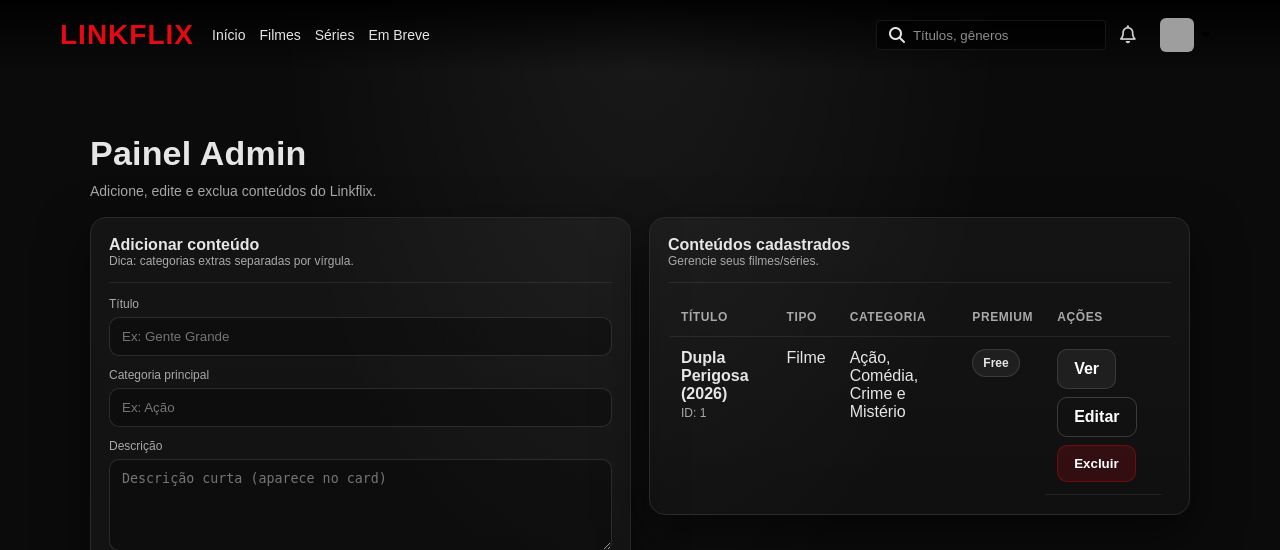
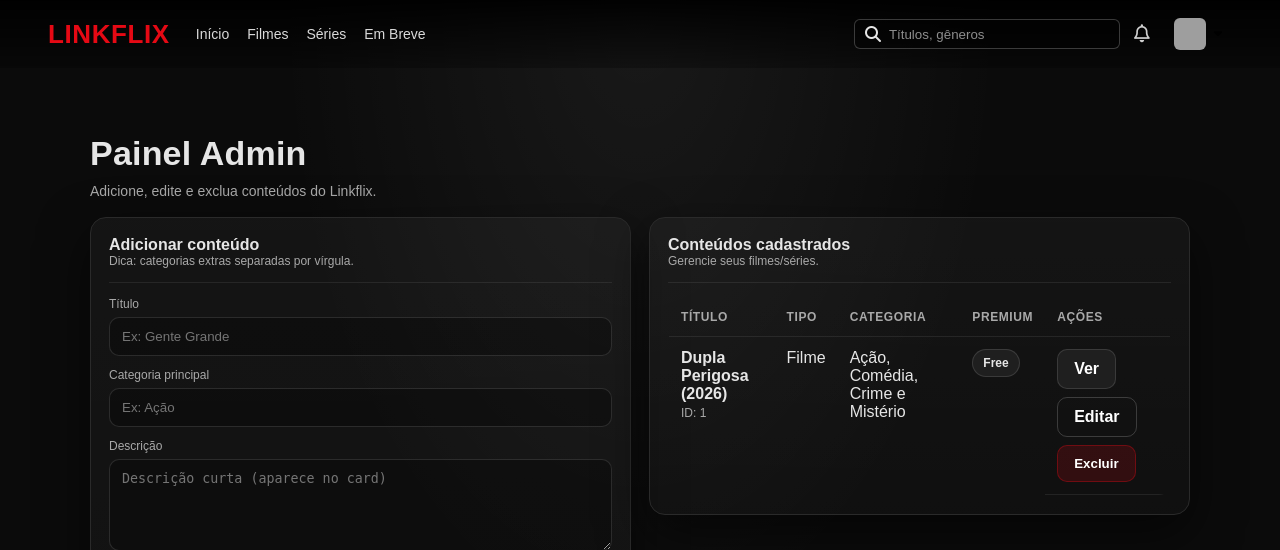
Before and after one commit to neguebaop/linkflix, a Flask app: page /admin in a window 1280 px wide. Shown: the top 550 px of the page. Run offline with Flask 3, Linux system fonts and the light colour scheme; a user stored in the database is signed in; data comes from the database, SQL or seed files in the repository; data that the repository does not hold is empty; grey boxes are pictures that could not be loaded.

Commit message:
Navbar spacing Netflix-like

```diff
--- a/static/css/style.css
+++ b/static/css/style.css
@@ -3,49 +3,117 @@
 body { font-family: Arial, Helvetica, sans-serif; background-color: #141414; color: #ffffff; }
 
 /* ================= NAVBAR ================= */
+/* ✅ Ajustado para ficar igual Netflix: tudo "colado", sem espaços gigantes */
 .navbar{
-  display:flex; justify-content:space-between; align-items:center;
-  padding: 0 60px; height:70px;
-  background: linear-gradient(to bottom, rgba(0,0,0,0.9), rgba(0,0,0,0));
-  position: fixed; width:100%; z-index:1000;
+  display:flex;
+  align-items:center;
+  justify-content:space-between;
+
+  /* Netflix usa padding menor e altura fixa */
+  height:68px;
+  padding: 0 48px;
+
+  /* topo Netflix: fundo preto com leve gradient */
+  background: linear-gradient(to bottom, rgba(0,0,0,0.92), rgba(0,0,0,0.25));
+  position: fixed;
+  width:100%;
+  z-index:1000;
 }
-.logo{ color:#e50914; font-size:28px; font-weight:bold; letter-spacing:1px; }
 
-.nav-left{ display:flex; align-items:center; gap:18px; }
-.nav-links{ display:flex; gap:14px; align-items:center; }
+/* Logo como link (mantém classe .logo) */
+.logo{
+  color:#e50914;
+  font-size:26px;
+  font-weight:800;
+  letter-spacing:.6px;
+  text-decoration:none;
+  line-height: 1;
+  display:inline-flex;
+  align-items:center;
+}
+
+/* Lado esquerdo: logo + menu bem juntinhos */
+.nav-left{
+  display:flex;
+  align-items:center;
+  gap: 26px;   /* ✅ distância pequena igual Netflix */
+  min-width: 0;
+}
+
+/* Menu */
+.nav-links{
+  display:flex;
+  gap: 18px;   /* ✅ itens do menu mais juntos */
+  align-items:center;
+  white-space: nowrap;
+}
+
 .nav-links a{
-  color:#e5e5e5; text-decoration:none; font-size:14px;
+  color: rgba(255,255,255,0.85);
+  text-decoration:none;
+  font-size:14px;
   transition: color .25s ease, transform .25s ease;
 }
-.nav-links a:hover{ color:#fff; transform: translateY(-1px); }
 
-.nav-right{ display:flex; align-items:center; gap:14px; }
+.nav-links a:hover{
+  color:#fff;
+  transform: translateY(-1px);
+}
+
+/* Lado direito: tudo agrupado e alinhado */
+.nav-right{
+  display:flex;
+  align-items:center;
+  gap: 14px;
+}
 
 /* ================= SEARCH ================= */
 .search-form{
-  display:flex; align-items:center; gap:8px;
-  background-color: rgba(0,0,0,0.6);
-  padding: 6px 12px; border-radius:4px;
-  border: 1px solid rgba(255,255,255,0.08);
+  display:flex;
+  align-items:center;
+  gap:8px;
+  background-color: rgba(0,0,0,0.35);
+  padding: 6px 10px;
+  border-radius: 6px;
+  border: 1px solid rgba(255,255,255,0.22);
   transition: border .25s ease, background .25s ease;
 }
-.search-form:focus-within{ background-color: rgba(0,0,0,0.8); border: 1px solid rgba(255,255,255,0.18); }
+
+.search-form:focus-within{
+  background-color: rgba(0,0,0,0.55);
+  border: 1px solid rgba(255,255,255,0.35);
+}
+
 .search-form input{
-  background:transparent; border:none; color:#fff; outline:none; width:180px;
+  background:transparent;
+  border:none;
+  color:#fff;
+  outline:none;
+  width: 220px;              /* ✅ Netflix é um pouco maior */
+  max-width: 28vw;
 }
+
 .search-form input::placeholder{ color: rgba(255,255,255,0.55); }
-.nav-icon{ opacity:.9; font-size:18px; cursor:pointer; }
+
+.nav-icon{
+  opacity:.9;
+  font-size:18px;
+  cursor:pointer;
+}
 
 /* ================= PERFIL DROPDOWN ================= */
 .profile-dropdown{ position:relative; display:flex; align-items:center; height:100%; }
+
 .profile-button{
   cursor:pointer; padding:8px 10px; border-radius:6px;
   transition: background .2s ease;
   border:none; background:transparent;
   display:flex; align-items:center; gap:8px;
 }
+
 .profile-button:hover{ background: rgba(255,255,255,0.08); }
-.profile-pic{ width:34px; height:34px; border-radius:6px; object-fit:cover; display:block; }
+
+.profile-pic{ width:32px; height:32px; border-radius:6px; object-fit:cover; display:block; }
 
 .profile-menu{
   position:absolute; top:100%; right:0;
@@ -55,12 +123,14 @@ body { font-family: Arial, Helvetica, sans-serif; background-color: #141414; col
   opacity:0; visibility:hidden; transform: translateY(10px);
   transition: all .25s ease;
 }
+
 .profile-dropdown:hover .profile-menu{ opacity:1; visibility:visible; transform: translateY(0); }
 
 .profile-menu a{
   padding:12px 20px; text-decoration:none; color:#fff;
   transition: background .2s ease, transform .2s ease;
 }
+
 .profile-menu a:hover{ background: rgba(255,255,255,0.10); transform: translateX(2px); }
 
 /* ================= MAIN CONTENT ================= */
@@ -372,6 +442,9 @@ body { font-family: Arial, Helvetica, sans-serif; background-color: #141414; col
   .navbar{ padding: 0 20px; }
   .main-content{ padding: 90px 20px; }
   .account-grid{ grid-template-columns: 1fr; }
+
+  /* ✅ em mobile, esconde a search pra ficar igual Netflix */
+  .search-form{ display:none; }
 }
 
 /* =============================
--- a/templates/layout.html
+++ b/templates/layout.html
@@ -12,7 +12,7 @@
 
 <nav class="navbar">
   <div class="nav-left">
-    <div class="logo">LINKFLIX</div>
+    <a class="logo" href="{{ url_for('home') }}">LINKFLIX</a>
 
     <div class="nav-links">
       <a href="{{ url_for('home') }}">Início</a>
```
